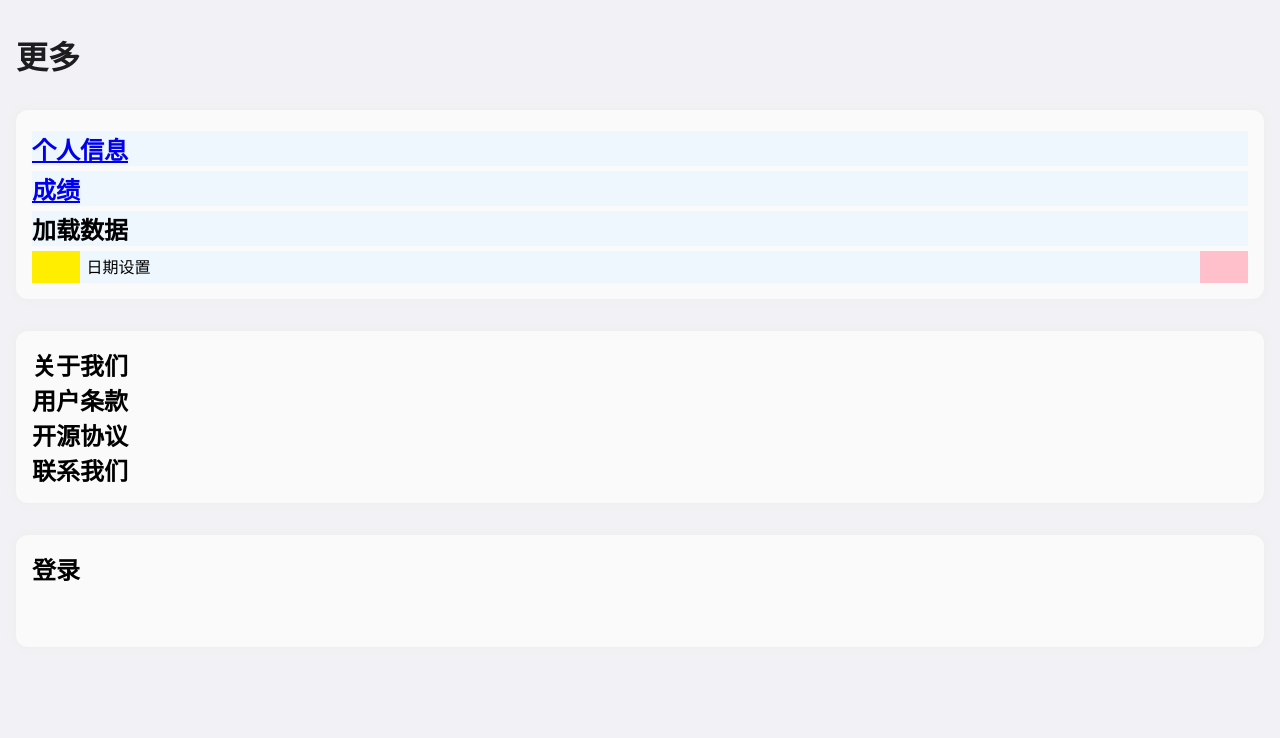
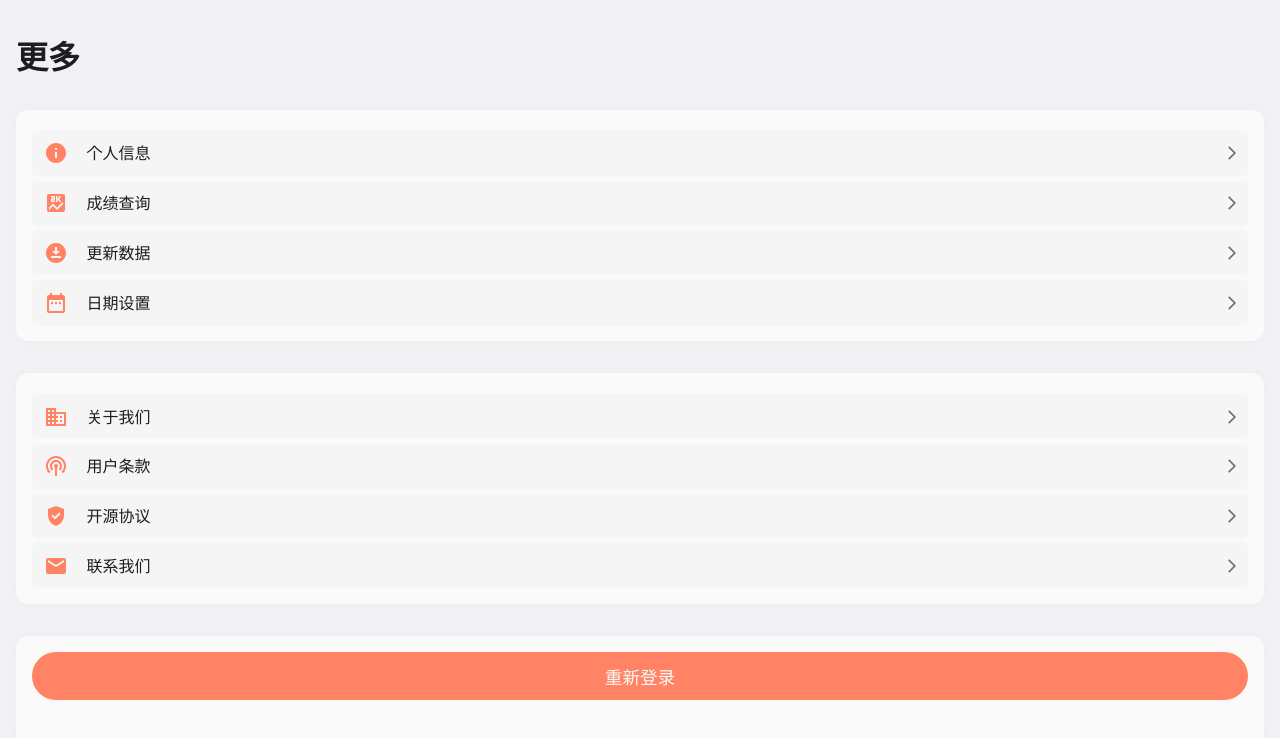
Before and after one commit to gaowanlu/Cours, a React app: page /more in a window 1280 px wide. Shown: the top 738 px of the page. Built offline with nearby package versions, Linux system fonts and the light colour scheme.

Commit message:
完善页面选择列表

```diff
--- a/src/components/ChooseList.jsx
+++ b/src/components/ChooseList.jsx
@@ -1,28 +1,32 @@
 import React from "react";
 import styled from "styled-components";
 import { Link } from "react-router-dom";
+import ArrowForwardIosIcon from "@mui/icons-material/ArrowForwardIos";
 
+/**
+ *
+ * @param {list:[{Icon:Compnent,to:path(can null),text:string}]} props
+ * @returns
+ */
 function ChooseList(props) {
   return (
     <List>
-      <li>
-        <Link to="/selfInfo">
-          <h2>个人信息</h2>
-        </Link>
-      </li>
-      <li>
-        <Link to="/selfInfo">
-          <h2>成绩</h2>
-        </Link>
-      </li>
-      <li>
-        <h2>加载数据</h2>
-      </li>
-      <li>
-        <ListIconBox></ListIconBox>
-              <ListContentBox>日期设置</ListContentBox>
-              <ListRightArrowBox></ListRightArrowBox>
-      </li>
+      {props.list.map((item) => {
+        let Icon = item.Icon;
+        return (
+          <Link to={item.to}>
+            <li>
+              <ListIconBox>
+                <Icon />
+              </ListIconBox>
+              <ListContentBox>{item.text}</ListContentBox>
+              <ListRightArrowBox>
+                <ArrowForwardIosIcon />
+              </ListRightArrowBox>
+            </li>
+          </Link>
+        );
+      })}
     </List>
   );
 }
@@ -31,16 +35,29 @@ const List = styled.ul`
   li {
     list-style: none;
     display: flex;
-    background-color: #edf7fd;
-    margin-top:5px;
-    cursor:pointer;
+    background-color: #f5f5f5;
+    margin-top: 5px;
+    cursor: pointer;
+    border-radius: 5px;
+    padding: 0.4rem 0px 0.4rem 0px;
+    &:hover {
+      background-color: #e9e8e8;
+    }
+    transition-duration: 0.2s;
+  }
+  a {
+    color: #1d1d1f;
+    text-decoration: none;
   }
 `;
 
 const ListIconBox = styled.div`
   height: 2rem;
   width: 3rem;
-  background-color: #ffee00;
+  display: flex;
+  justify-content: center;
+  align-items: center;
+  color: #ff8364;
 `;
 
 const ListContentBox = styled.div`
@@ -49,10 +66,18 @@ const ListContentBox = styled.div`
   line-height: 2rem;
   padding-left: 0.4rem;
 `;
-const ListRightArrowBox=styled.div`
-    width:3rem;
-    height:2rem;
-    background-color:pink;
+
+const ListRightArrowBox = styled.div`
+  width: 3rem;
+  height: 2rem;
+  svg {
+    font-size: 1rem;
+    margin-right: 0.5rem;
+  }
+  color: #707070;
+  display: flex;
+  justify-content: flex-end;
+  align-items: center;
 `;
 
 export default ChooseList;
--- a/src/components/DialogWindow.jsx
+++ b/src/components/DialogWindow.jsx
@@ -66,7 +66,7 @@ const Card = styled.div`
   width: 100%;
   height: 80vh;
   background-color: #fafafa;
-  background: linear-gradient(to bottom, #f3d1be, 38%, #4ec5d6);
+  /* background: linear-gradient(to bottom, #f3d1be, 38%, #4ec5d6); */
   box-shadow: 0px 0px 10px 2px #61606023;
   border-top-left-radius: 1.2rem;
   border-top-right-radius: 1.2rem;
--- a/src/components/Footer.jsx
+++ b/src/components/Footer.jsx
@@ -13,7 +13,7 @@ import Tooltip from "@mui/material/Tooltip";
 function FooterIconConfig(props) {
   let { index, fill } = { ...props };
   let iconStyle = {
-    color: "#0066cc",
+    color: "#ff8364",
     fontSize: "2rem",
   };
   return (
--- a/src/components/PlanCard.jsx
+++ b/src/components/PlanCard.jsx
@@ -30,7 +30,7 @@ const Card = styled.div`
   font-weight: lighter;
   cursor: pointer;
   &:hover {
-    background-color: #e7f1f8;
+    background-color: #e9e8e8;
   }
 `;
 export default PlanCard;
--- a/src/components/WeekTable.jsx
+++ b/src/components/WeekTable.jsx
@@ -130,7 +130,7 @@ const ColTagBox = styled.div`
   border-radius: 5px;
   text-align: center;
   overflow: hidden;
-  color: #0066cc;
+  color: #ff8364;
   font-size: 0.7rem;
   cursor: pointer;
 `;
@@ -144,7 +144,7 @@ const RowTagBox = styled.div`
   display: flex;
   justify-content: center;
   align-items: center;
-  color: #0066cc;
+  color: #ff8364;
   cursor: pointer;
 `;
 
--- a/src/pages/DayView.jsx
+++ b/src/pages/DayView.jsx
@@ -5,7 +5,8 @@ import { Link } from "react-router-dom";
 import courseBase from "../data/courseBase";
 import PlanCard from "../components/PlanCard";
 import Footer from "../components/Footer";
-import SettingsIcon from "@mui/icons-material/Settings";
+
+import MoreIcon from "@mui/icons-material/More";
 import Tooltip from "@mui/material/Tooltip";
 
 function DayView() {
@@ -61,14 +62,13 @@ const TitleHeader = styled.div`
   align-items: center;
 `;
 
-const More = styled(SettingsIcon)`
+const More = styled(MoreIcon)`
   width: 1.8rem;
   height: 1.8rem;
   object-fit: cover;
-  border-radius: 0.9rem;
   cursor: pointer;
   margin-right: 1rem;
-  color: #0066cc;
+  color: #ff8364;
 `;
 
 const DateText = styled.div`
--- a/src/pages/MoreView.jsx
+++ b/src/pages/MoreView.jsx
@@ -1,40 +1,62 @@
-import React from "react";
+import React, { useState } from "react";
 import styled from "styled-components";
 import { Link } from "react-router-dom";
 import ChooseList from "../components/ChooseList";
+import DialogWindow from "../components/DialogWindow";
+
+import InfoIcon from "@mui/icons-material/Info";
+import ScoreIcon from "@mui/icons-material/Score";
+import DownloadForOfflineIcon from "@mui/icons-material/DownloadForOffline";
+import DateRangeIcon from "@mui/icons-material/DateRange";
+import BusinessIcon from "@mui/icons-material/Business";
+import PodcastsIcon from "@mui/icons-material/Podcasts";
+import GppGoodIcon from "@mui/icons-material/GppGood";
+import EmailIcon from "@mui/icons-material/Email";
 
 function MoreView() {
+  const [dialogShow, setDialogShow] = useState(false);
+  let dialogClose = () => {
+    setDialogShow(false);
+  };
+  let card1 = [
+    { Icon: InfoIcon, text: "个人信息", to: "/selfInfo" },
+    { Icon: ScoreIcon, text: "成绩查询", to: "/selfInfo" },
+    { Icon: DownloadForOfflineIcon, text: "更新数据", to: "" },
+    { Icon: DateRangeIcon, text: "日期设置", to: "/" },
+  ];
+
+  let card2 = [
+    { Icon: BusinessIcon, text: "关于我们", to: "/selfInfo" },
+    { Icon: PodcastsIcon, text: "用户条款", to: "/selfInfo" },
+    { Icon: GppGoodIcon, text: "开源协议", to: "/" },
+    { Icon: EmailIcon, text: "联系我们", to: "/" },
+  ];
   return (
     <Container className="animate__animated animate__bounceInDown animate__faster">
       <Header>
         <p>更多</p>
       </Header>
       <Card>
-        <ChooseList />
+        <ChooseList list={card1} />
       </Card>
       <Card>
-        <ul>
-          <li>
-            <h2>关于我们</h2>
-          </li>
-          <li>
-            <h2>用户条款</h2>
-          </li>
-          <li>
-            <h2>开源协议</h2>
-          </li>
-          <li>
-            <h2>联系我们</h2>
-          </li>
-        </ul>
+        <ChooseList list={card2} />
       </Card>
       <Card>
-        <ul>
-          <li>
-            <h2>登录</h2>
-          </li>
-        </ul>
+        <LoginButton
+          onClick={() => {
+            setDialogShow(true);
+          }}
+        >
+          重新登录
+        </LoginButton>
       </Card>
+      {/* 弹窗 */}
+      {dialogShow && (
+        <DialogWindow close={dialogClose}>
+          <h1>登录</h1>
+        </DialogWindow>
+      )}
     </Container>
   );
 }
@@ -68,4 +90,20 @@ const Card = styled.div`
   }
 `;
 
+const LoginButton = styled.button`
+  width: 100%;
+  height: 3rem;
+  color: #fafafa;
+  background-color: #ff8364;
+  border-radius: 1.5rem;
+  cursor: pointer;
+  font-size: 1.1rem;
+  /* font-weight: bold; */
+  border: 0px;
+  &:hover {
+    background-color: #4eb8ca;
+  }
+  transition-duration: 0.2s;
+`;
+
 export default MoreView;
```
